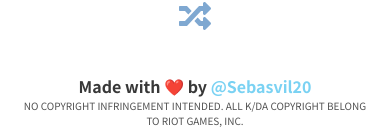
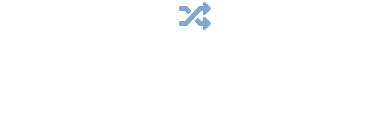
Before and after one commit to sebasvil20/kda-music-player, a React (Create React App) app: page / in a window 390 px wide. Shown: the part 711-841 px from the top of the page. Built offline with nearby package versions, Linux system fonts and the light colour scheme.

Commit message:
Random bug and responsive fixed

```diff
--- a/src/components/Player.js
+++ b/src/components/Player.js
@@ -74,11 +74,19 @@
 
   const skipTrackHandler = async (direction) => {
     let currentIndex = songs.findIndex((song) => song.id === currentSong.id);
-    let newIndex = currentIndex + direction;
 
-    if (newIndex < 0) newIndex = songs.length - 1;
-    if (newIndex >= songs.length) newIndex = 0;
+    let newIndex = null;
+    if (isRandom) {
+      newIndex = Math.floor(Math.random() * 11);
+      if (currentIndex === newIndex) {
+        newIndex = Math.floor(Math.random() * 11);
+      }
+    } else {
+      newIndex = currentIndex + direction;
 
+      if (newIndex < 0) newIndex = songs.length - 1;
+      if (newIndex >= songs.length) newIndex = 0;
+    }
     await setCurrentSong(songs[newIndex]);
     if (isPlaying) audioRef.current.play();
   };
--- a/src/styles/app.scss
+++ b/src/styles/app.scss
@@ -67,15 +67,16 @@
   .library-active {
     margin-left: 0rem !important;
   }
+  .made-with,
+  .copyright {
+    display: none;
+  }
 }
 
 @media screen and (max-width: 472px) {
-  .made-with {
-    bottom: 35px;
-  }
+  .made-with,
   .copyright {
-    max-width: 350px;
-    min-width: 350px;
+    display: none;
   }
 }
 
```
